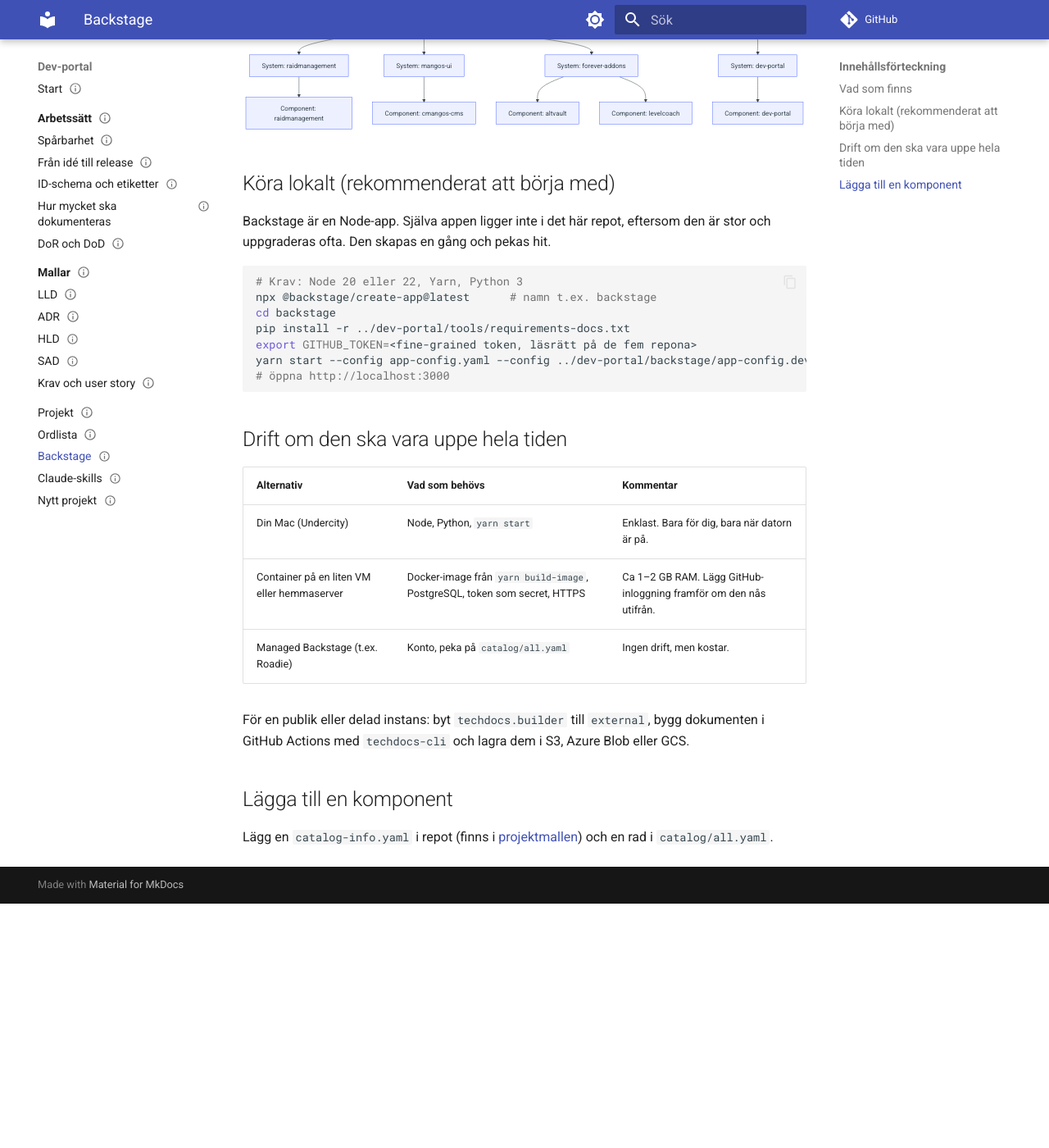
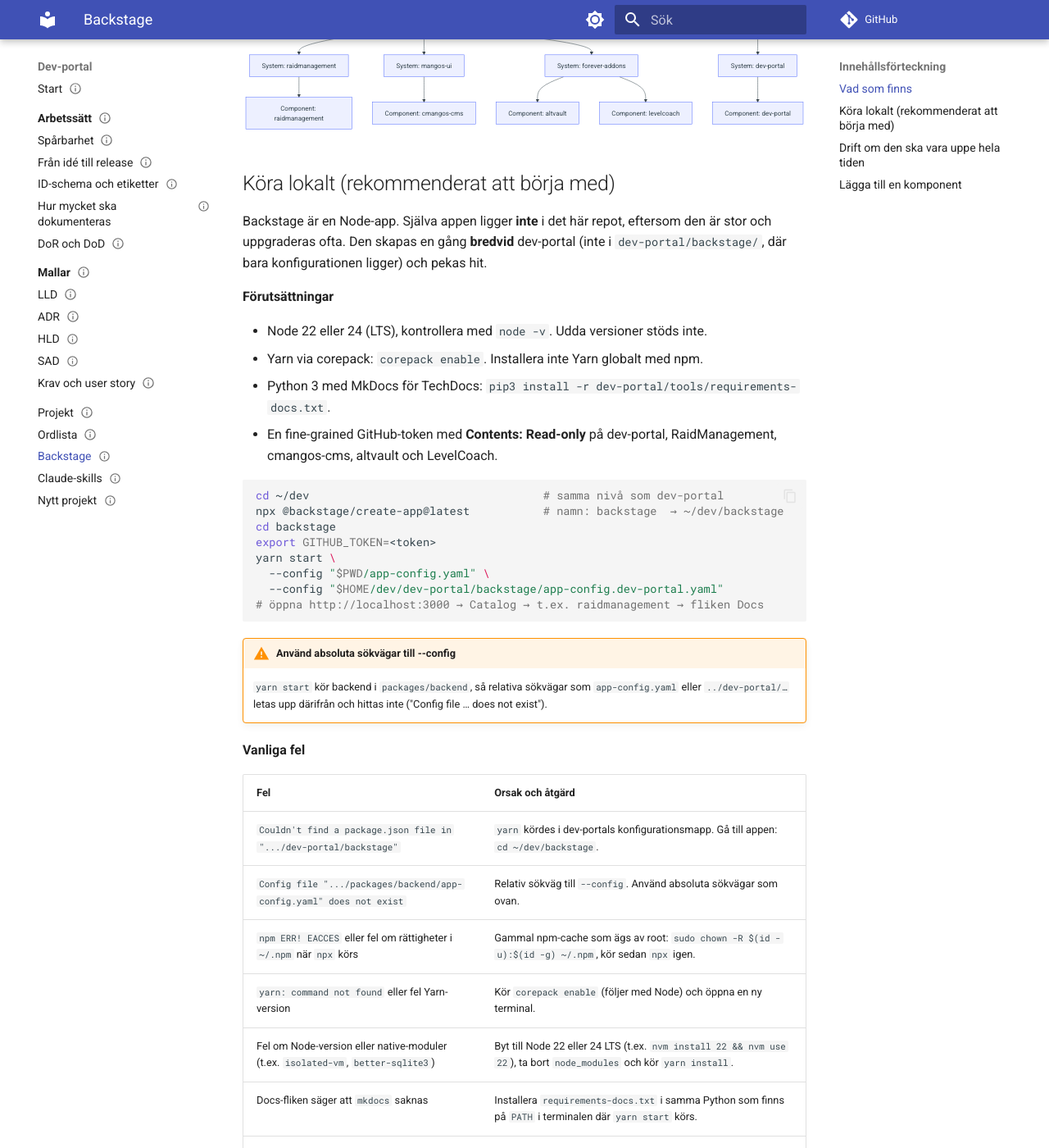
Before and after one commit to JoseMdS/dev-portal, an MkDocs documentation site: the page built from docs/backstage/index.md, in a window 1280 px wide and 1400 px high, scrolled down 405 px. Shown: the whole window at 82% size. Built offline with MkDocs 1.6.1 and Material for MkDocs 9.7.7, drawn with Linux system fonts in a browser that asks for light colours; comment, search, counter and statistics services are not loaded; before the commit the page ends 1507 px from its top, so only the background shows below that; some of the changed text lies outside the part shown.

Commit message:
Backstage: absoluta --config-sökvägar, rätt mapp för appen och vanliga fel
yarn start kör backend i packages/backend, så relativa sökvägar till
--config hittas inte. Lägger till förutsättningar (Node 22/24, corepack)
och en felsökningstabell (npm-cache, package.json saknas, mkdocs).

Co-Authored-By: Claude Opus 5.5 <noreply@anthropic.com>
Claude-Session: https://claude.ai/code/session_01FDBNVLkNS3uPQU43MWUrV7

````diff
--- a/docs/backstage/index.md
+++ b/docs/backstage/index.md
@@ -26,17 +26,40 @@ flowchart TB
 
 ## Köra lokalt (rekommenderat att börja med)
 
-Backstage är en Node-app. Själva appen ligger inte i det här repot, eftersom den är stor och uppgraderas ofta. Den skapas en gång och pekas hit.
+Backstage är en Node-app. Själva appen ligger **inte** i det här repot, eftersom den är stor och uppgraderas ofta. Den skapas en gång **bredvid** dev-portal (inte i `dev-portal/backstage/`, där bara konfigurationen ligger) och pekas hit.
+
+**Förutsättningar**
+
+- Node 22 eller 24 (LTS), kontrollera med `node -v`. Udda versioner stöds inte.
+- Yarn via corepack: `corepack enable`. Installera inte Yarn globalt med npm.
+- Python 3 med MkDocs för TechDocs: `pip3 install -r dev-portal/tools/requirements-docs.txt`.
+- En fine-grained GitHub-token med **Contents: Read-only** på dev-portal, RaidManagement, cmangos-cms, altvault och LevelCoach.
 
 ```sh
-# Krav: Node 20 eller 22, Yarn, Python 3
-npx @backstage/create-app@latest      # namn t.ex. backstage
+cd ~/dev                                   # samma nivå som dev-portal
+npx @backstage/create-app@latest           # namn: backstage  → ~/dev/backstage
 cd backstage
-pip install -r ../dev-portal/tools/requirements-docs.txt
-export GITHUB_TOKEN=<fine-grained token, läsrätt på de fem repona>
-yarn start --config app-config.yaml --config ../dev-portal/backstage/app-config.dev-portal.yaml
-# öppna http://localhost:3000
+export GITHUB_TOKEN=<token>
+yarn start \
+  --config "$PWD/app-config.yaml" \
+  --config "$HOME/dev/dev-portal/backstage/app-config.dev-portal.yaml"
+# öppna http://localhost:3000 → Catalog → t.ex. raidmanagement → fliken Docs
 ```
+
+!!! warning "Använd absoluta sökvägar till --config"
+    `yarn start` kör backend i `packages/backend`, så relativa sökvägar som `app-config.yaml` eller `../dev-portal/…` letas upp därifrån och hittas inte ("Config file … does not exist").
+
+**Vanliga fel**
+
+| Fel | Orsak och åtgärd |
+|---|---|
+| `Couldn't find a package.json file in ".../dev-portal/backstage"` | `yarn` kördes i dev-portals konfigurationsmapp. Gå till appen: `cd ~/dev/backstage`. |
+| `Config file ".../packages/backend/app-config.yaml" does not exist` | Relativ sökväg till `--config`. Använd absoluta sökvägar som ovan. |
+| `npm ERR! EACCES` eller fel om rättigheter i `~/.npm` när `npx` körs | Gammal npm-cache som ägs av root: `sudo chown -R $(id -u):$(id -g) ~/.npm`, kör sedan `npx` igen. |
+| `yarn: command not found` eller fel Yarn-version | Kör `corepack enable` (följer med Node) och öppna en ny terminal. |
+| Fel om Node-version eller native-moduler (t.ex. `isolated-vm`, `better-sqlite3`) | Byt till Node 22 eller 24 LTS (t.ex. `nvm install 22 && nvm use 22`), ta bort `node_modules` och kör `yarn install`. |
+| Docs-fliken säger att `mkdocs` saknas | Installera `requirements-docs.txt` i samma Python som finns på `PATH` i terminalen där `yarn start` körs. |
+| Komponenterna syns inte i Catalog | `GITHUB_TOKEN` saknas eller saknar läsrätt på något av repona. Se loggen i terminalen efter `catalog`. |
 
 ## Drift om den ska vara uppe hela tiden
 
````
Also changed, not shown: 1 other file.
